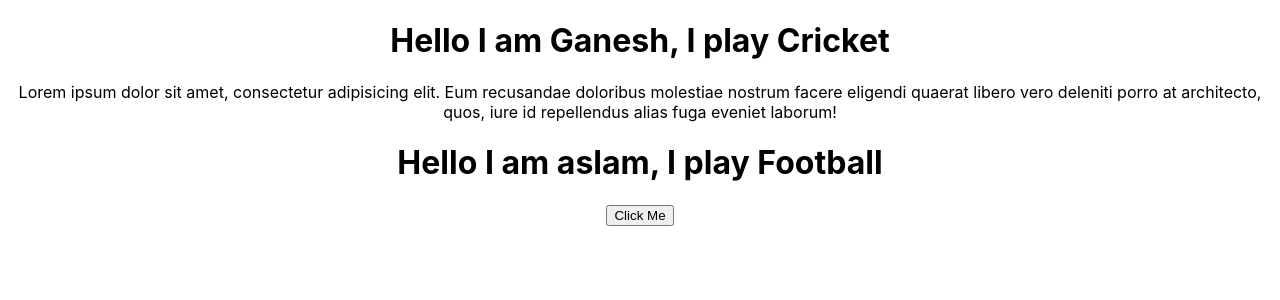
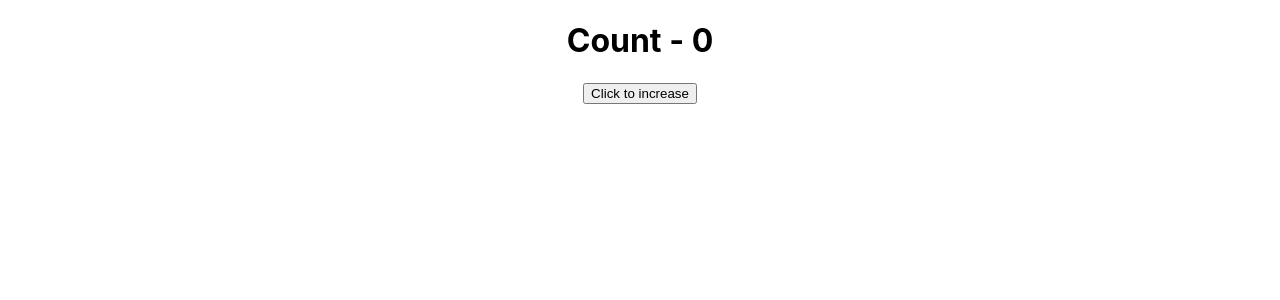
Before and after one commit to Dinesh107/React9AmMay24, a React (Create React App) app: page / in a window 1280 px wide. Shown: the top 300 px of the page. Built offline with nearby package versions, Linux system fonts and the light colour scheme.

Commit message:
FourthComit

```diff
--- a/src/App.js
+++ b/src/App.js
@@ -2,18 +2,25 @@ import logo from './logo.svg';
 import './App.css';
 import Welcome from './components/WelcomeFunctionalCompPractice';
 import WelcomeStudents from './components/WelcomeClassCompPractice';
+import Information from './components/Information';
+import CounterClassState from './components/CounterClassState';
 
 
 function App() {
   return (
     <div className="App">
-       {/* <Welcome/> */}
+
+      <CounterClassState/>
+
+       {/* <Information/>  */}
+
+       {/* <Welcome/>
         <Welcome name="Ganesh" sportsName="Cricket">
           <p>Lorem ipsum dolor sit amet, consectetur adipisicing elit. Eum recusandae doloribus molestiae nostrum facere eligendi quaerat libero vero deleniti porro at architecto, quos, iure id repellendus alias fuga eveniet laborum!</p>
         </Welcome>
         <Welcome name="aslam" sportsName="Football">
            <button>Click Me</button>
-        </Welcome>
+        </Welcome> */}
         {/* <WelcomeStudents name="Ganesh" sportsName="Cricket"></WelcomeStudents>
         <WelcomeStudents name="aslam" sportsName="Football"></WelcomeStudents>
         <WelcomeStudents name="John" sportsName="Basketball"></WelcomeStudents> */}
--- /dev/null
+++ b/src/components/CounterClassState.js
@@ -0,0 +1,35 @@
+import React, { Component } from 'react'
+
+class CounterClassState extends Component {
+
+  constructor(props) {
+
+    super(props)
+
+    this.state = {
+      count: 0
+    }
+
+
+  }
+
+  increaseTheValue() {
+
+     this.setState({count: this.state.count + 1
+
+     })
+     console.log(this.state.count);
+
+  }
+
+  render() {
+    return (
+        <div>
+        <div><h1>Count - {this.state.count}</h1></div>
+        <button onClick={() => this.increaseTheValue()} >Click to increase</button>
+        </div>
+    )
+  }
+}
+
+export default CounterClassState
--- /dev/null
+++ b/src/components/Information.js
@@ -0,0 +1,40 @@
+import React from "react";
+
+class Information extends React.Component {
+
+    constructor() {
+
+         super()
+
+         this.state = {
+
+              information:'Welcome To React Class'
+
+         }
+    }
+
+    changeInfo() {
+
+        this.setState({
+
+            information: 'Thank you for attending the react class'
+
+        })
+
+    }
+
+    render() {
+
+        return (
+        <div>
+           <h1>{this.state.information}</h1>
+           <button onClick={() => this.changeInfo()}>Click To Change State</button>
+        </div>
+
+        )
+    }
+}
+
+// new
+
+export default Information;
--- a/src/components/WelcomeFunctionalCompPractice.js
+++ b/src/components/WelcomeFunctionalCompPractice.js
@@ -9,4 +9,5 @@ console.log(props)
         </div>
     )
 }
+
 export default Welcome;
```
